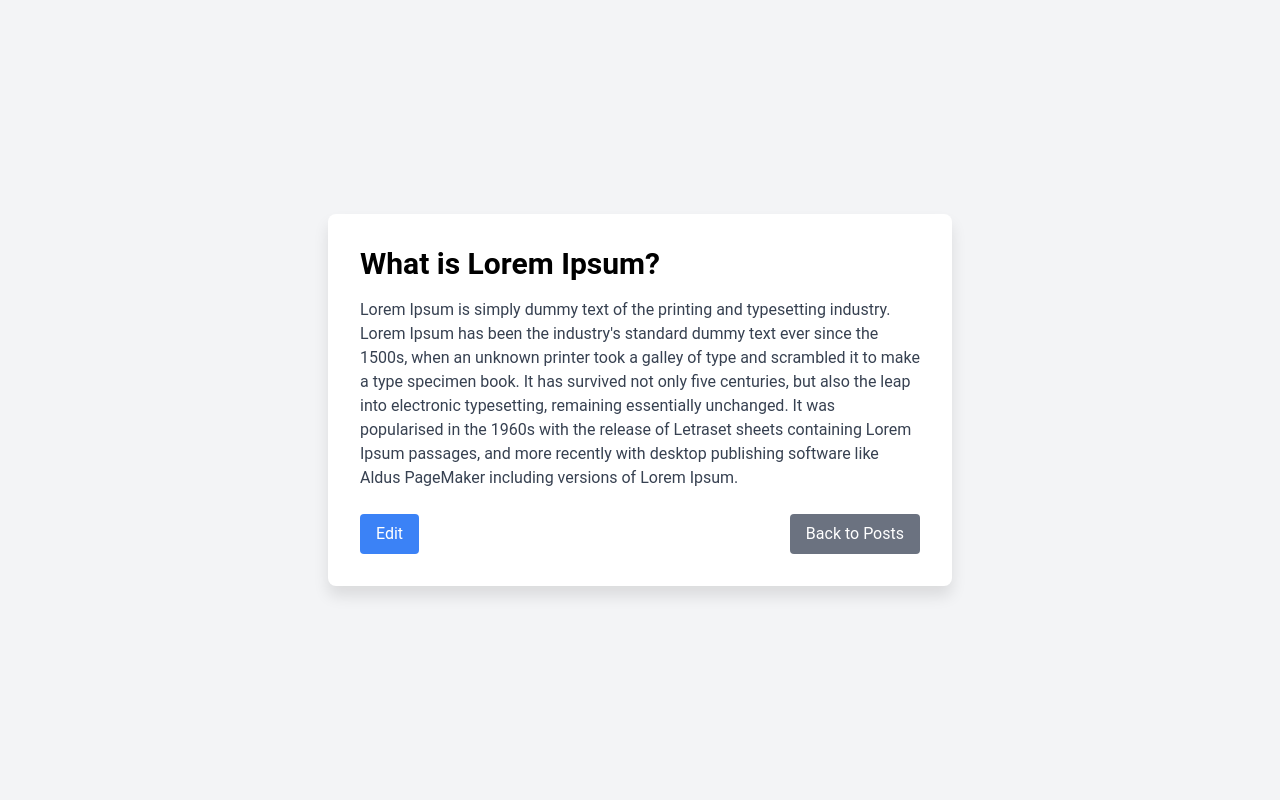
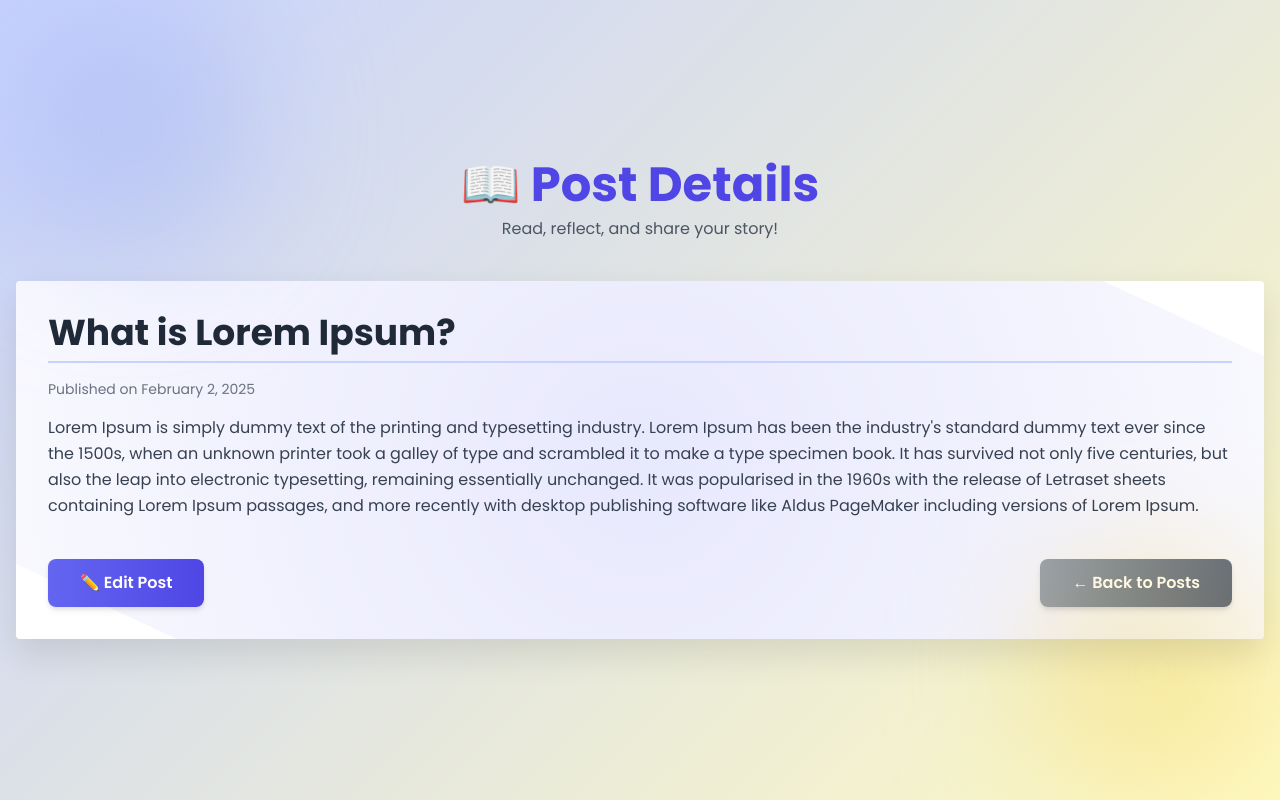
Before and after one commit to mrrayhan246/project_blog_platform_web, a Django app: page /post/1/ in a window 1280 px wide. Run offline with Django 5.2, Linux system fonts and the light colour scheme; data comes from the database, SQL or seed files in the repository.

Commit message:
Update post_detail.html

```diff
--- a/templates/blog/post_detail.html
+++ b/templates/blog/post_detail.html
@@ -4,73 +4,131 @@
 <!DOCTYPE html>
 <html lang="en">
 <head>
-    <meta charset="UTF-8">
-    <meta name="viewport" content="width=device-width, initial-scale=1.0">
+  <meta charset="UTF-8" />
+  <meta name="viewport" content="width=device-width, initial-scale=1.0" />
   <title>{{ post.title }}</title>
+
+  <!-- Tailwind CSS -->
   <link href="https://cdn.jsdelivr.net/npm/tailwindcss@2.2.19/dist/tailwind.min.css" rel="stylesheet">
+
+  <!-- Google Font -->
+  <link href="https://fonts.googleapis.com/css2?family=Poppins:wght@400;600;700&display=swap" rel="stylesheet">
+
   <style>
     body {
-            font-family: 'Roboto', sans-serif;
+      font-family: 'Poppins', sans-serif;
+      background: linear-gradient(135deg, #c7d2fe, #fef9c3);
+      min-height: 100vh;
+      overflow-x: hidden;
     }
 
-        a {
-            text-decoration: none;
-            transition: transform 0.3s ease-in-out;
+    .fade-in {
+      opacity: 0;
+      transform: translateY(20px);
+      transition: all 0.8s ease;
     }
 
-        a:hover {
-            transform: scale(1.05);
-        }
-
-        .container {
-            max-width: 800px;
+    .fade-in.visible {
+      opacity: 1;
+      transform: translateY(0);
     }
 
     .card {
       background: white;
-            border-radius: 0.5rem;
-            box-shadow: 0 10px 15px rgba(0, 0, 0, 0.1);
+      box-shadow: 0 15px 35px rgba(0, 0, 0, 0.1);
+      backdrop-filter: blur(10px);
+      transition: all 0.4s ease;
+      position: relative;
       overflow: hidden;
-            transition: box-shadow 0.3s ease-in-out;
+    }
+
+    .card::before {
+      content: "";
+      position: absolute;
+      top: -50%;
+      left: -50%;
+      width: 200%;
+      height: 200%;
+      background: radial-gradient(circle, rgba(99,102,241,0.15), transparent 70%);
+      transform: rotate(25deg);
+      z-index: 0;
     }
 
     .card:hover {
-            box-shadow: 0 15px 25px rgba(0, 0, 0, 0.2);
+      transform: translateY(-5px) scale(1.02);
+      box-shadow: 0 20px 40px rgba(0, 0, 0, 0.15);
     }
 
     .content {
-            padding: 2rem;
+      position: relative;
+      z-index: 1;
+    }
+
+    .btn {
+      transition: all 0.3s ease;
+      transform: translateY(0);
+    }
+
+    .btn:hover {
+      transform: translateY(-2px) scale(1.05);
     }
   </style>
 </head>
-<body class="bg-gray-100">
-    <div class="min-h-screen flex items-center justify-center px-4 py-6">
-        <div class="container w-full sm:w-3/4 lg:w-1/2 mx-auto">
-            <div class="card">
+
+<body class="flex flex-col items-center justify-center px-4 py-10">
+
+  <!-- Header -->
+  <div class="text-center mb-10 fade-in">
+    <h1 class="text-4xl sm:text-5xl font-extrabold text-indigo-600 mb-2">📖 Post Details</h1>
+    <p class="text-gray-600">Read, reflect, and share your story!</p>
+  </div>
+
+  <!-- Blog Post Card -->
+  <div class="max-w-7xl w-full fade-in rounded">
+    <div class="card p-8  rounded">
       <div class="content">
-                    <h1 class="text-3xl font-bold mb-4">{{ post.title }}</h1>
-                    <p class="text-gray-700 mb-6">{{ post.content }}</p>
-                    <div class="flex justify-between">
-                        <a href="{% url 'post_edit' pk=post.pk %}" class="inline-block px-4 py-2 bg-blue-500 text-white rounded hover:bg-blue-600 transition">Edit</a>
-                        <a href="{% url 'post_list' %}" class="inline-block px-4 py-2 bg-gray-500 text-white rounded hover:bg-gray-600 transition">Back to Posts</a>
+        <h1 class="text-3xl sm:text-4xl font-bold text-gray-800 mb-4 border-b-2 border-indigo-200 pb-2">
+          {{ post.title }}
+        </h1>
+        <p class="text-gray-500 text-sm mb-4">Published on {{ post.created_at|date:"F j, Y" }}</p>
+        <div class="prose prose-indigo text-gray-700 leading-relaxed">
+          {{ post.content|linebreaks }}
         </div>
+
+        <div class="mt-10 flex flex-col sm:flex-row justify-between gap-4">
+          <a href="{% url 'post_edit' pk=post.pk %}"
+            class="btn inline-block bg-gradient-to-r from-indigo-500 to-indigo-600 text-white font-semibold py-3 px-8 rounded-lg shadow-md hover:from-indigo-600 hover:to-indigo-700">
+            ✏️ Edit Post
+          </a>
+          <a href="{% url 'post_list' %}"
+            class="btn inline-block bg-gradient-to-r from-gray-400 to-gray-500 text-white font-semibold py-3 px-8 rounded-lg shadow-md hover:from-gray-500 hover:to-gray-600">
+            ← Back to Posts
+          </a>
         </div>
       </div>
     </div>
   </div>
 
+  <!-- Floating Glow Animation -->
+  <div class="absolute top-0 left-0 w-64 h-64 bg-indigo-200 rounded-full mix-blend-multiply filter blur-3xl opacity-30 animate-pulse"></div>
+  <div class="absolute bottom-0 right-0 w-64 h-64 bg-yellow-200 rounded-full mix-blend-multiply filter blur-3xl opacity-30 animate-pulse"></div>
+
+  <!-- JavaScript for Fade-in Animation -->
   <script>
-        document.addEventListener("DOMContentLoaded", function() {
-            const links = document.querySelectorAll('a');
+    document.addEventListener("DOMContentLoaded", () => {
+      const fadeElements = document.querySelectorAll(".fade-in");
 
-            links.forEach(link => {
-                link.addEventListener('mouseenter', () => {
-                    link.classList.add('hover');
+      const revealOnScroll = () => {
+        fadeElements.forEach(el => {
+          const rect = el.getBoundingClientRect();
+          if (rect.top < window.innerHeight - 100) {
+            el.classList.add("visible");
+          }
         });
-                link.addEventListener('mouseleave', () => {
-                    link.classList.remove('hover');
-                });
-            });
+      };
+
+      window.addEventListener("scroll", revealOnScroll);
+      revealOnScroll();
     });
   </script>
 </body>
```
Lines whose indentation alone changed are shown as unchanged.
